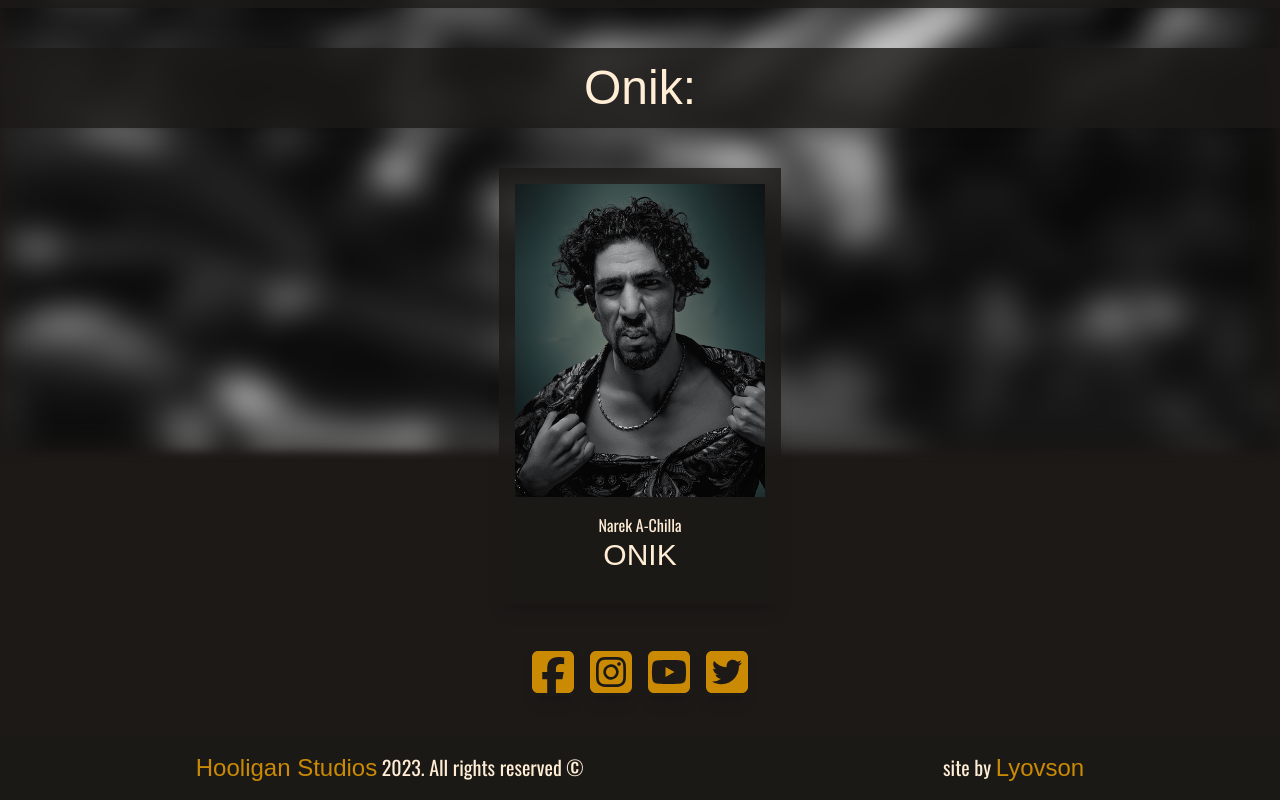
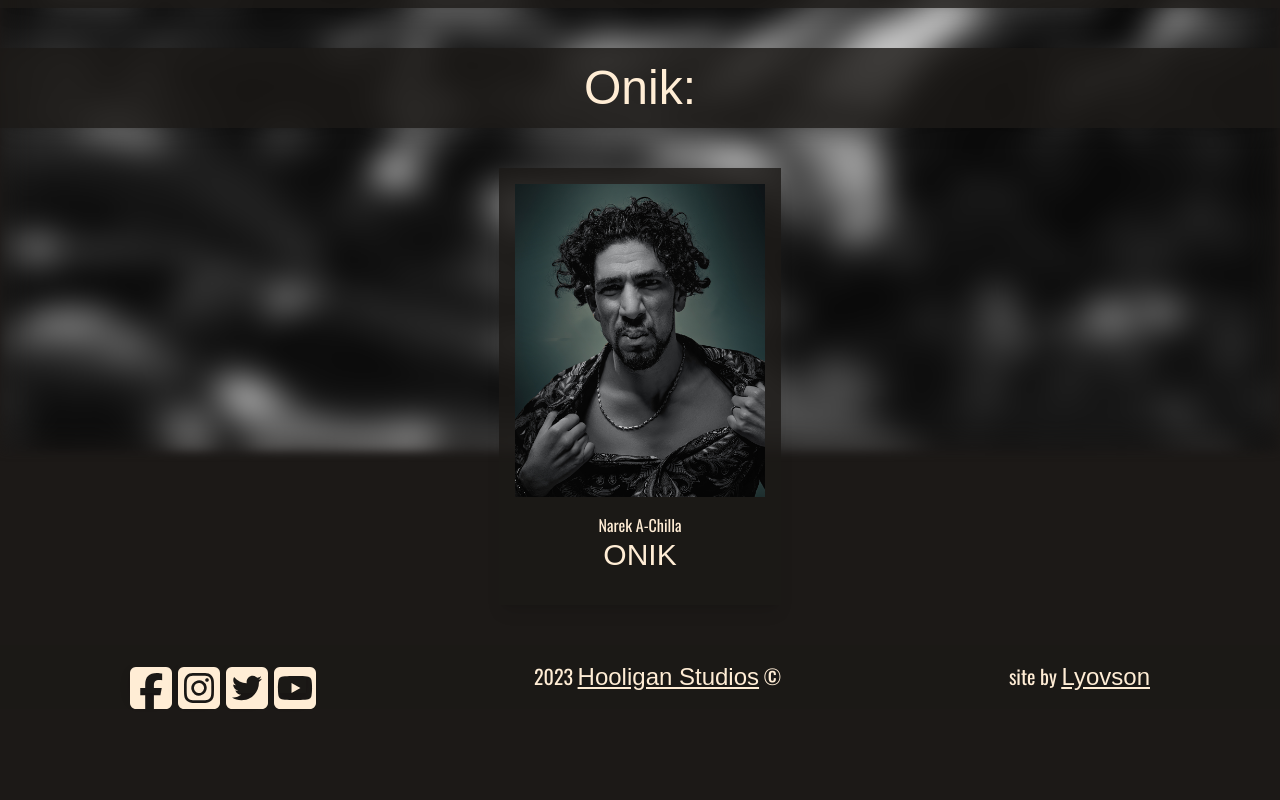
Before and after one commit to lyovson/ottk, a Next.js app: page /test in a window 1280 px wide. Shown: the part 348-1148 px from the top of the page. After the commit the page ends 1060 px from the top, so only its background shows below. Built offline with nearby package versions, Linux system fonts and the light colour scheme; a web font is replaced by a local one.

Commit message:
added social icons to the footer

```diff
--- a/src/app/Footer.js
+++ b/src/app/Footer.js
@@ -1,15 +1,24 @@
+import Icon from "../components/Icon.jsx";
+import { socials } from "../data/socials.js";
+
 export default function Header() {
   return (
     <footer className="flex justify-around text-center text-xl bg-stone-900 bg-opacity-80 w-screen p-4 ">
+      <section className=" flex justify-center gap-4 text-5xl">
+        {socials.map(({ icon, url, name }) => (
+          <Icon key={name} icon={icon} url={url} />
+        ))}
+      </section>
       <p>
-        <span className="font-heading text-2xl text-yellow-600">
+        2023{" "}
+        <span className="font-heading text-2xl underline">
           Hooligan Studios
         </span>{" "}
-        2023. All rights reserved &copy;
+        &copy;
       </p>
       <p>
         site by{" "}
-        <span className="font-heading text-2xl text-yellow-600">
+        <span className="font-heading text-2xl underline">
           <a href="https://lyovson.com">Lyovson</a>
         </span>
       </p>
--- a/src/app/test/page.js
+++ b/src/app/test/page.js
@@ -29,36 +29,6 @@ export default function Test() {
           <Card hero={{ ...hero, image: "/onik/onik-bw.jpg" }} />
         )}
       </section>
-      <footer className=" flex justify-center gap-4 text-5xl text-yellow-600">
-        <a
-          href="https://www.facebook.com/ottkfilm"
-          target="_blank"
-          className="shadow-lg transition-all hover:translate-y-1 active:filter-none"
-        >
-          <FontAwesomeIcon icon={faFacebookSquare} />
-        </a>
-        <a
-          href="https://www.instagram.com/ottk_film/"
-          target="_blank"
-          className="shadow-lg transition-all hover:translate-y-1 active:filter-none"
-        >
-          <FontAwesomeIcon icon={faInstagramSquare} />
-        </a>
-        <a
-          href="https://youtube.com/@hooligunstudios"
-          target="_blank"
-          className="shadow-lg transition-all hover:translate-y-1 active:filter-none"
-        >
-          <FontAwesomeIcon icon={faYoutubeSquare} />
-        </a>
-        <a
-          href="https://twitter.com/lyovson"
-          target="_blank"
-          className="shadow-lg transition-all hover:translate-y-1 active:filter-none"
-        >
-          <FontAwesomeIcon icon={faTwitterSquare} />
-        </a>
-      </footer>
     </>
   );
 }
--- /dev/null
+++ b/src/components/Icon.jsx
@@ -0,0 +1,13 @@
+import { FontAwesomeIcon } from "@fortawesome/react-fontawesome";
+
+export default function Icon({ icon, url }) {
+  return (
+    <a
+      href={url}
+      target="_blank"
+      className=" w-[32px] h-[32px] shadow-lg transition-all hover:translate-y-1 active:filter-none"
+    >
+      <FontAwesomeIcon icon={icon} />
+    </a>
+  );
+}
--- /dev/null
+++ b/src/data/socials.js
@@ -0,0 +1,29 @@
+import {
+  faTwitterSquare,
+  faFacebookSquare,
+  faInstagramSquare,
+  faYoutubeSquare,
+} from "@fortawesome/free-brands-svg-icons";
+
+export const socials = [
+  {
+    name: "facebook",
+    url: "https://facebook.com/ottkfilm",
+    icon: faFacebookSquare,
+  },
+  {
+    name: "instagram",
+    url: "https://instagram.com/ottk_film",
+    icon: faInstagramSquare,
+  },
+  {
+    name: "twitter",
+    url: "https://twitter.com/lyovson",
+    icon: faTwitterSquare,
+  },
+  {
+    name: "youtube",
+    url: "https://www.youtube.com/@hooligunstudios",
+    icon: faYoutubeSquare,
+  },
+];
```
